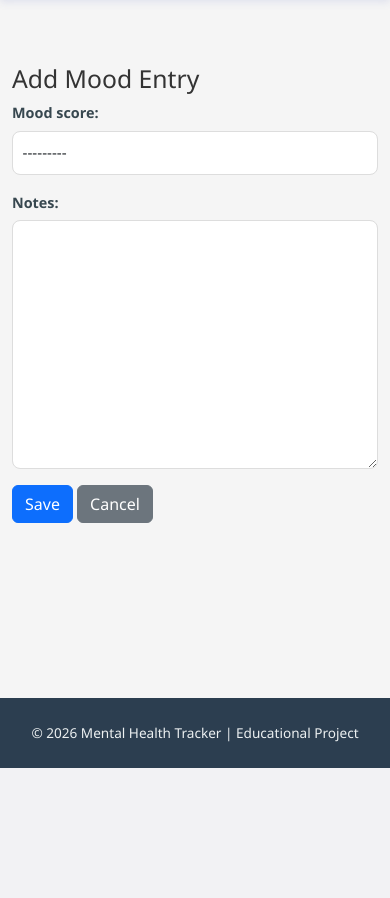
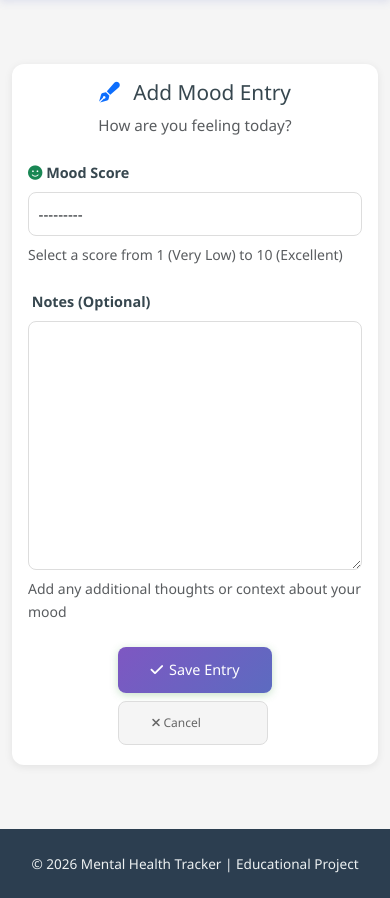
Before and after one commit to oliveiracle/mental-health-tracker, a Django app: page /mood/add/ in a window 390 px wide. Shown: the part 76-974 px from the top of the page. Before the commit the page ends 844 px from the top, so only its background shows below. Run offline with Django 5.2, Linux system fonts and the light colour scheme; the visitor is signed in with stand-in values (Sample User, id 1).

Commit message:
ui: redesign mood form with improved UX and consistent styling
- Wrap form in glass-card container for visual hierarchy
- Add descriptive heading with icon and subtitle
- Add clear labels with icons for each field (mood_score, notes)
- Add helpful text explanations below each field
- Implement styled buttons with icons (Save, Cancel)
- Centralize layout with responsive grid
- Add form validation error messages display
- Use consistent color scheme with existing design

```diff
--- a/tracker/templates/tracker/mood_form.html
+++ b/tracker/templates/tracker/mood_form.html
@@ -3,12 +3,95 @@
 {% block title %}Add Mood{% endblock %}
 
 {% block content %}
-<h2>Add Mood Entry</h2>
+<div class="row">
+  <div class="col-lg-6 mx-auto">
+    <!-- form card -->
+    <div class="glass-card">
+      <div class="text-center mb-4">
+        <h2 class="mb-2"><i class="fas fa-pen-fancy text-primary"></i> Add Mood Entry</h2>
+        <p class="lead text-muted">How are you feeling today?</p>
+      </div>
 
-<form method="post">
-    {% csrf_token %}
-    {{ form.as_p }}
-    <button type="submit" class="btn btn-primary">Save</button>
-    <a href="{% url 'mood_list' %}" class="btn btn-secondary">Cancel</a>
-</form>
+      <form method="post">
+        {% csrf_token %}
+
+        <!-- mood score field -->
+        <div class="mb-4">
+          <label for="{{ form.mood_score.id_for_label }}" class="form-label">
+            <i class="fas fa-smile text-success"></i> Mood Score
+          </label>
+          {% if form.mood_score.errors %}
+            <div class="alert alert-danger" role="alert">
+              {{ form.mood_score.errors }}
+            </div>
+          {% endif %}
+          {{ form.mood_score }}
+          <small class="form-text text-muted d-block mt-2">
+            Select a score from 1 (Very Low) to 10 (Excellent)
+          </small>
+        </div>
+
+        <!-- notes field -->
+        <div class="mb-4">
+          <label for="{{ form.notes.id_for_label }}" class="form-label">
+            <i class="fas fa-notebook text-info"></i> Notes (Optional)
+          </label>
+          {% if form.notes.errors %}
+            <div class="alert alert-danger" role="alert">
+              {{ form.notes.errors }}
+            </div>
+          {% endif %}
+          {{ form.notes }}
+          <small class="form-text text-muted d-block mt-2">
+            Add any additional thoughts or context about your mood
+          </small>
+        </div>
+
+        <!-- action buttons -->
+        <div class="d-grid gap-2 d-sm-flex justify-content-center">
+          <button type="submit" class="btn btn-primary-action">
+            <i class="fas fa-check"></i> Save Entry
+          </button>
+          <a href="{% url 'mood_list' %}" class="btn btn-secondary-action">
+            <i class="fas fa-times"></i> Cancel
+          </a>
+        </div>
+      </form>
+    </div>
+  </div>
+</div>
+
+<style>
+  .btn-primary-action {
+    background: linear-gradient(135deg, #7e57c2 0%, #5c6bc0 100%);
+    color: white;
+    border: none;
+    padding: 0.75rem 2rem;
+    border-radius: 8px;
+    font-weight: 500;
+    transition: transform 0.2s, box-shadow 0.2s;
+  }
+
+  .btn-primary-action:hover {
+    background: linear-gradient(135deg, #5c6bc0 0%, #42a5f5 100%);
+    color: white;
+    transform: translateY(-2px);
+    box-shadow: 0 4px 12px rgba(124, 87, 194, 0.4);
+  }
+
+  .btn-secondary-action {
+    background-color: #f5f5f5;
+    color: #666;
+    border: 1px solid #ddd;
+    padding: 0.75rem 2rem;
+    border-radius: 8px;
+    font-weight: 500;
+    transition: background-color 0.2s;
+  }
+
+  .btn-secondary-action:hover {
+    background-color: #e8eaf6;
+    color: #5c6bc0;
+  }
+</style>
 {% endblock %}
```
